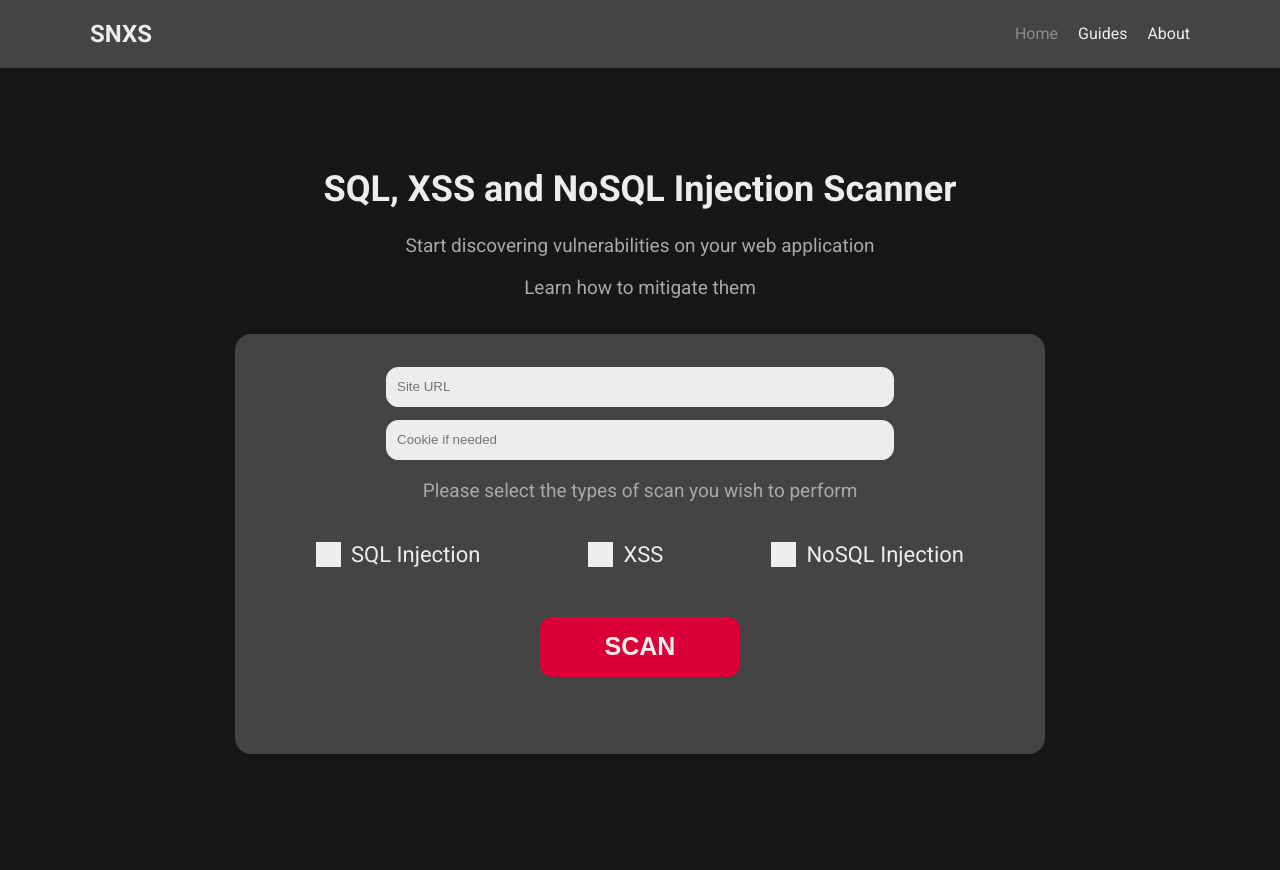
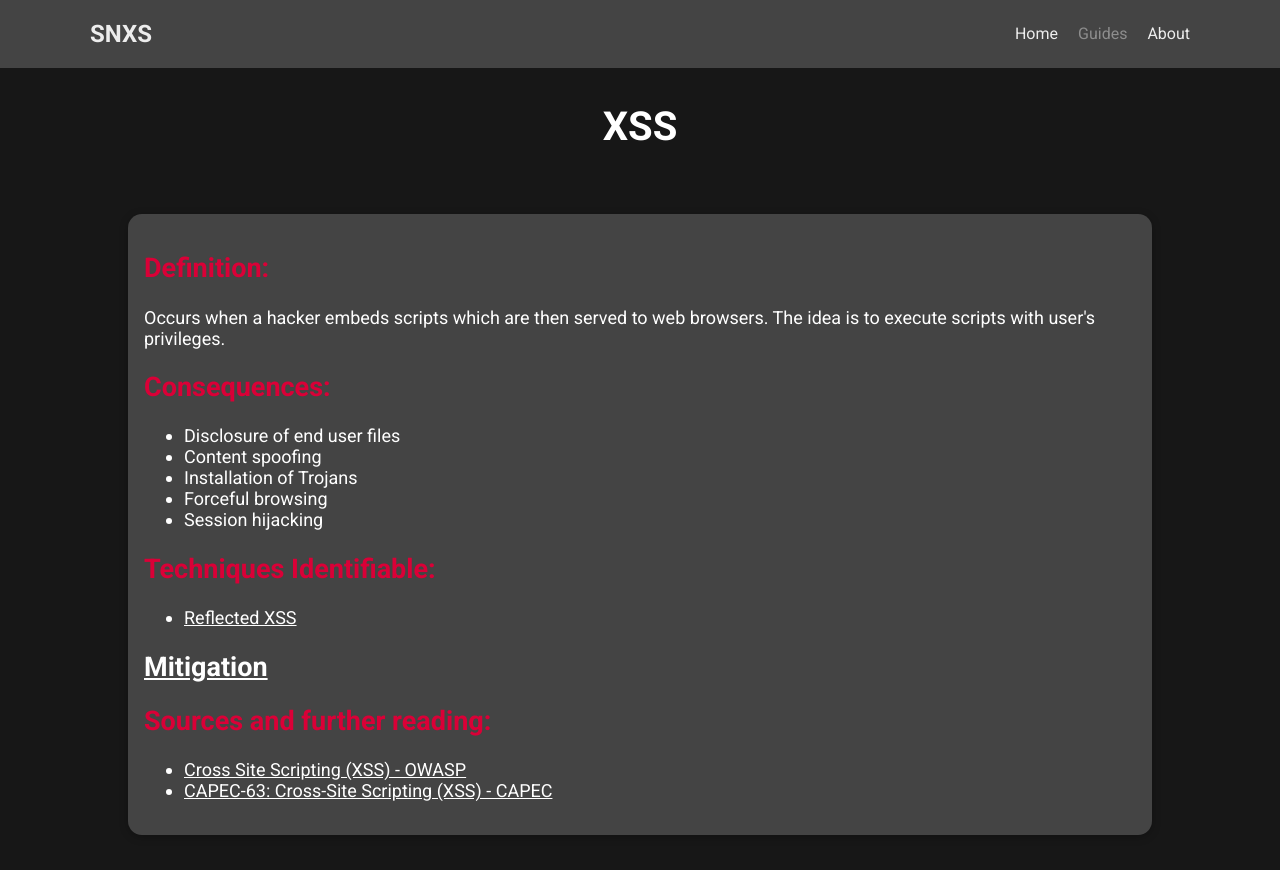
Before and after one commit to joseosso/SNXS-frontend, a React (Create React App) app: page /guide/xss in a window 1280 px wide. Before the commit this address led to /. Built offline with nearby package versions, Linux system fonts and the light colour scheme.

Commit message:
Add XSS guides

```diff
--- a/src/App.js
+++ b/src/App.js
@@ -5,6 +5,7 @@
 import GuidePage from "./pages/Guide/GuidePage";
 import ScanResultPage from "./pages/ScanResult/ScanResultPage";
 import SqlInjection from "./pages/Guide/SQLInjection/SQLInjection";
+import XSS from "./pages/Guide/XSS/XSS"
 
 function App() {
   return (
@@ -14,6 +15,7 @@
             <Route path={'/about'} element={<AboutPage />}/>
             <Route path={'/guide'} element={<GuidePage />}/>
             <Route path={'/guide/sql-injection/*'} element={<SqlInjection />} />
+            <Route path={'/guide/xss/*'} element={<XSS />} />
             <Route path={'/result'} element={<ScanResultPage />}/>
             <Route path={"*"} element={<Navigate replace to={"/"}/>}/>
         </Routes>
--- a/src/pages/Guide/GuidePage.js
+++ b/src/pages/Guide/GuidePage.js
@@ -21,7 +21,7 @@
                             <ul className={classes.list}>
                                 <li><Link to="sql-injection">SQL Injection</Link></li>
                                 <li><a href="/">NoSQL Injection</a></li>
-                                <li><a href="/">XSS</a></li>
+                                <li><Link to="xss">XSS</Link></li>
                             </ul>
                         </Card>
                     </Fragment>
--- /dev/null
+++ b/src/pages/Guide/XSS/XSS.js
@@ -0,0 +1,113 @@
+import {Link, Route, Routes} from "react-router-dom";
+import classes from "../XSS/XSS.module.css";
+import Card from "../../../components/UI/Card/Card";
+import XSSType from "./XSSType";
+import {Fragment} from "react";
+import XSSMitigationElement from "./XSSMitigationElement";
+
+const XSS = () => {
+
+    const xssHome = (<section className={classes.content}>
+        <div className={classes.title}>
+            <h1>XSS</h1>
+        </div>
+        <Card>
+            <h2>Definition:</h2>
+            <p>
+                Occurs when a hacker embeds scripts which are then served to web browsers. The idea
+                is to execute scripts with user's privileges.
+            </p>
+            <h2>Consequences:</h2>
+            <ul>
+                <li>Disclosure of end user files</li>
+                <li>Content spoofing</li>
+                <li>Installation of Trojans</li>
+                <li>Forceful browsing</li>
+                <li>Session hijacking</li>
+            </ul>
+            <h2>Techniques Identifiable:</h2>
+            <ul>
+                <li><Link to={'reflected-based'}>Reflected XSS</Link></li>
+            </ul>
+            <h2>
+                <Link to={"mitigation"}>Mitigation</Link>
+            </h2>
+            <h2>Sources and further reading:</h2>
+            <ul>
+                <li><a href={'https://owasp.org/www-community/attacks/xss/'}>Cross Site Scripting (XSS) - OWASP</a></li>
+                <li><a href={'https://capec.mitre.org/data/definitions/63.html'}>CAPEC-63: Cross-Site Scripting (XSS) - CAPEC</a></li>
+            </ul>
+        </Card>
+    </section>);
+
+    const reflectedBased = <XSSType
+        title={<h1>Reflected XSS</h1>}
+        definition={<p>
+            Type of XSS where a malicious script is "reflected" off an application and
+            then executed by a victim's browser.
+        </p>}
+        sample={<Fragment><p>The following URL represents a sample page which has a Welcome %user%:</p>
+            <code>http://example.com/index.php?user=MrSmith</code>
+            <p>Now the hacker may inject a script into (alert has to be inside of script tags which aren't complete here):</p>
+            <code>http://example.com/index.php?user=&lt;script>alert(123)&lt;/script></code>
+            <p>If the application is vulnerable, the popup will be visible. With that, the hacker may inject more elaborate scripts
+            and serve the link to an unsuspecting user.</p></Fragment>}
+        sources={<ul>
+            <li><a href={'https://owasp.org/www-project-web-security-testing-guide/v41/4-Web_Application_Security_Testing/07-Input_Validation_Testing/01-Testing_for_Reflected_Cross_Site_Scripting.html'}>
+                Testing for Reflected Cross Site Scripting - OWASP</a>
+            </li>
+            <li><a href={'https://capec.mitre.org/data/definitions/591.html'}>CAPEC-591: Reflected XSS - CAPEC</a></li>
+        </ul>}/>;
+
+    const mitigation = <XSSMitigationElement
+        title={<h1>Prevention of XSS</h1>}
+        rules={<Fragment>
+            <ul>
+                <li>
+                   Never insert untrusted data except in allowed locations.
+                </li>
+                <li>
+                    HTML encode before inserting untrusted data into HTML element content.
+                </li>
+                <li>
+                    Attribute encode before inserting untrusted data into JavaScript data values.
+                </li>
+                <li>
+                    JavaScript encode before inserting untrusted data into HTML style property values.
+                </li>
+                <li>
+                    CSS encode and strictly validate before inserting untrusted data into HTML style property values.
+                </li>
+                <li>
+                    URL encode before inserting untrusted data into HTML URL parameter values.
+                </li>
+                <li>
+                    Sanitize HTML markup with a library designed for the job.
+                </li>
+                <li>
+                    Avoid JavaScript urls.
+                </li>
+                <li>
+                    User HTTPOnly cookie flag.
+                </li>
+            </ul>
+        </Fragment>}
+        sources={<ul>
+            <li><a href={'https://cheatsheetseries.owasp.org/cheatsheets/Cross_Site_Scripting_Prevention_Cheat_Sheet.html'}>
+                Cross Site Scripting Prevention Cheat Sheet - OWASP</a></li>
+            <li><a href={'https://capec.mitre.org/data/definitions/63.html'}>CAPEC-63: Cross-Site Scripting (XSS) - CAPEC</a></li>
+            <li><a href={'https://cheatsheetseries.owasp.org/cheatsheets/DOM_based_XSS_Prevention_Cheat_Sheet.html'}>DOM based XSS Prevention Cheat Sheet - OWASP</a></li>
+        </ul>}/>;
+
+
+    return (
+        <Routes>
+            <Route path={'/'} element={xssHome}/>
+            <Route path={'reflected-based'} element={reflectedBased}/>
+            <Route path={'mitigation'} element={mitigation}/>
+        </Routes>
+
+    );
+};
+
+export default XSS;
--- /dev/null
+++ b/src/pages/Guide/XSS/XSS.module.css
@@ -0,0 +1,25 @@
+.content {
+    margin: 35px auto;
+    width: 70rem;
+    max-width: 80%;
+    font-size: 18px;
+}
+
+h2 {
+    color: #DA0037;
+}
+
+.title {
+    font-weight: bold;
+    margin-bottom: 4rem;
+    color: white;
+    text-align: center;
+}
+
+.title h1 {
+    font-size: 2.5rem;
+}
+
+a {
+    color: white;
+}
--- /dev/null
+++ b/src/pages/Guide/XSS/XSSMitigationElement.js
@@ -0,0 +1,30 @@
+import React from 'react';
+import classes from "./XSS.module.css";
+import Card from "../../../components/UI/Card/Card";
+
+const XSSMitigationElement = (props) => {
+    return (
+        <section className={classes.content}>
+            <div className={classes.title}>
+                {props.title}
+            </div>
+            <Card>
+                <section>
+                    <p>
+                        The following are tips and rules on how to prevent XSS:
+                    </p>
+                </section>
+                <section>
+                    <h2>OWASP's Rules:</h2>
+                    {props.rules}
+                </section>
+                <section>
+                    <h2>Sources and further reading:</h2>
+                    {props.sources}
+                </section>
+            </Card>
+        </section>
+    );
+};
+
+export default XSSMitigationElement;
--- /dev/null
+++ b/src/pages/Guide/XSS/XSSType.js
@@ -0,0 +1,29 @@
+import React from 'react';
+import classes from "./XSS.module.css";
+import Card from "../../../components/UI/Card/Card";
+
+const XSSType = (props) => {
+    return (
+        <section className={classes.content}>
+            <div className={classes.title}>
+                {props.title}
+            </div>
+            <Card>
+                <section>
+                    <h2>Definition:</h2>
+                    {props.definition}
+                </section>
+                <section>
+                    <h2>Example:</h2>
+                    {props.sample}
+                </section>
+                <section>
+                    <h2>Sources and further reading:</h2>
+                    {props.sources}
+                </section>
+            </Card>
+        </section>
+    );
+};
+
+export default XSSType;
```
